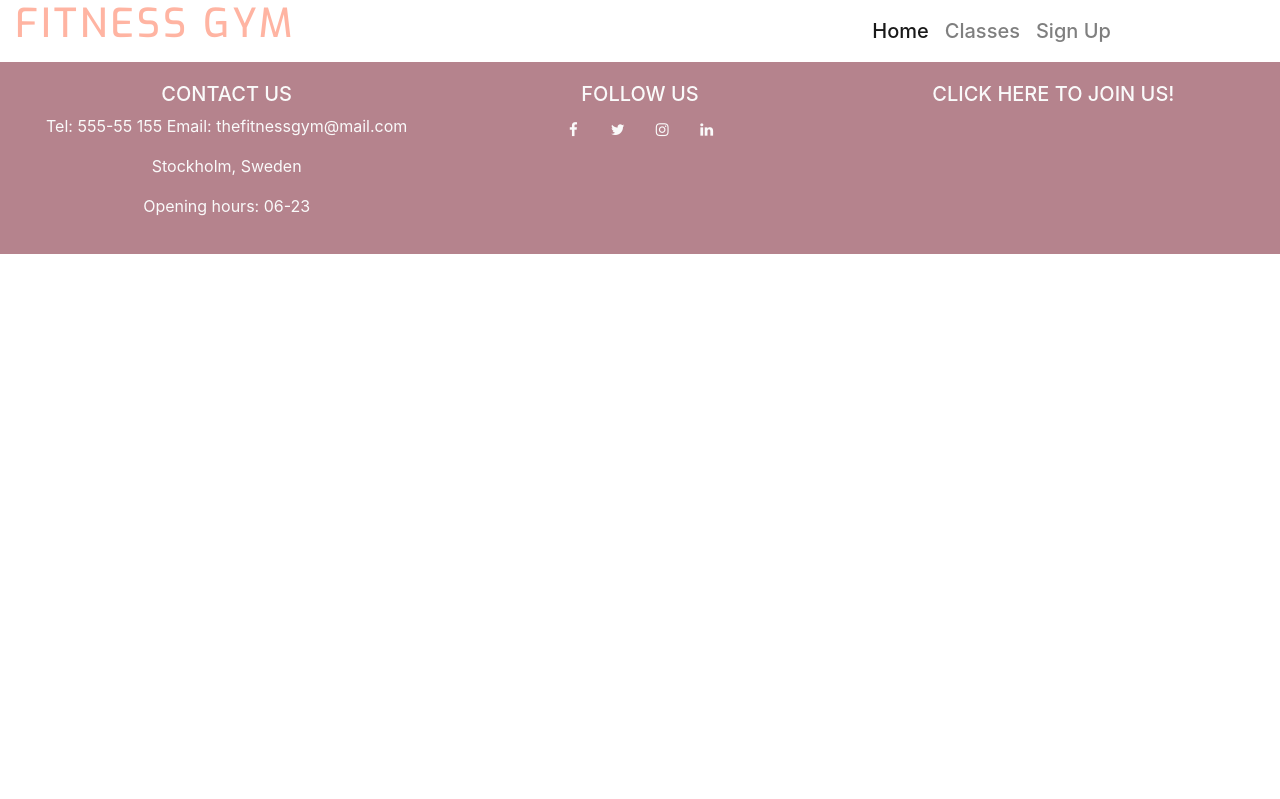
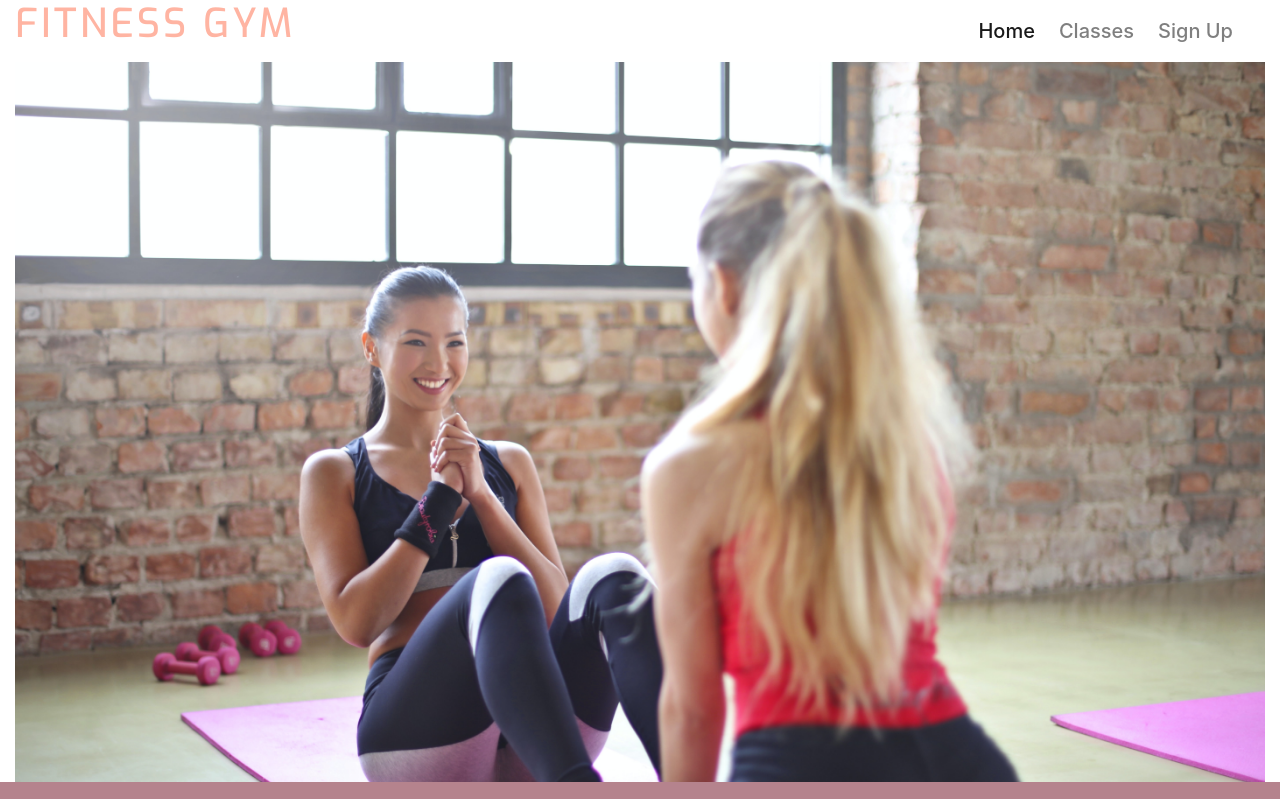
Before and after one commit to Ahmedaboujeeb/milestone1, a plain HTML site: page index.html in a window 1280 px wide. Shown: the top 799 px of the page. Drawn offline with nearby package versions, Linux system fonts and the light colour scheme.

Commit message:
added hero image and some style

```diff
--- a/assets/css/stylesheet.css
+++ b/assets/css/stylesheet.css
@@ -33,6 +33,22 @@ header {
 
 /* --------- Hero Image --------- */
 
+.hero-image {
+    background: url("../images/hero-image.jpg") no-repeat;
+    position: relative;
+    background-size: cover;
+    background-position: 50% 0;
+    height: 90vh;
+    width: 100%;
+    left: 0;
+    top: 0;
+    justify-content: center;
+    display: felx;
+    -ms-background-size: cover;
+    -o-background-size: cover;
+    -moz-background-size: cover;
+    -webkit-background-size: cover;
+}
 
 
 /* --------- Body --------- */
--- a/index.html
+++ b/index.html
@@ -18,7 +18,7 @@
         <div class="container-fluid">
             <div class="row no-gutters">
                 <div class="col-md-4 logo">
-                    <a href="index.html">
+                    <a href="index.html" class="nav-brand">
                         <h2 class="logo uppercase">Fitness Gym</h2>
                     </a>
                 </div>
@@ -32,11 +32,11 @@
                         </button>
 
                         <div class="collapse navbar-collapse" id="navbarTogglerDemo02">
-                            <ul class="navbar-nav mr-auto mt-2 mt-lg-0 menu">
+                            <ul class="navbar-nav ml-auto mt-2 mt-lg-0 menu">
 
-                                <li class="nav-item"><a class="nav-link active" href="index.html">Home</a></li>
-                                <li class="nav-item"><a class="nav-link" href="classes.html">Classes</a></li>
-                                <li class="nav-item"><a class="nav-link" href="signup.html">Sign Up</a></li>
+                                <li class="nav-item mr-2"><a class="nav-link active" href="index.html">Home</a></li>
+                                <li class="nav-item mr-2"><a class="nav-link" href="classes.html">Classes</a></li>
+                                <li class="nav-item mr-2"><a class="nav-link" href="signup.html">Sign Up</a></li>
                             </ul>
                         </div>
                     </nav>
@@ -48,7 +48,16 @@
     <!-- Header Ends -->
 
     <section>
+        <div class="container-fluid">
+            <div class="hero-image">
+            <div class="row">
+                <div class="col-12">
 
+                </div>
+
+            </div>
+            </div>
+        </div>
 
 
     </section>
```
Also changed, not shown: assets/images/hero-image.jpg (added).
